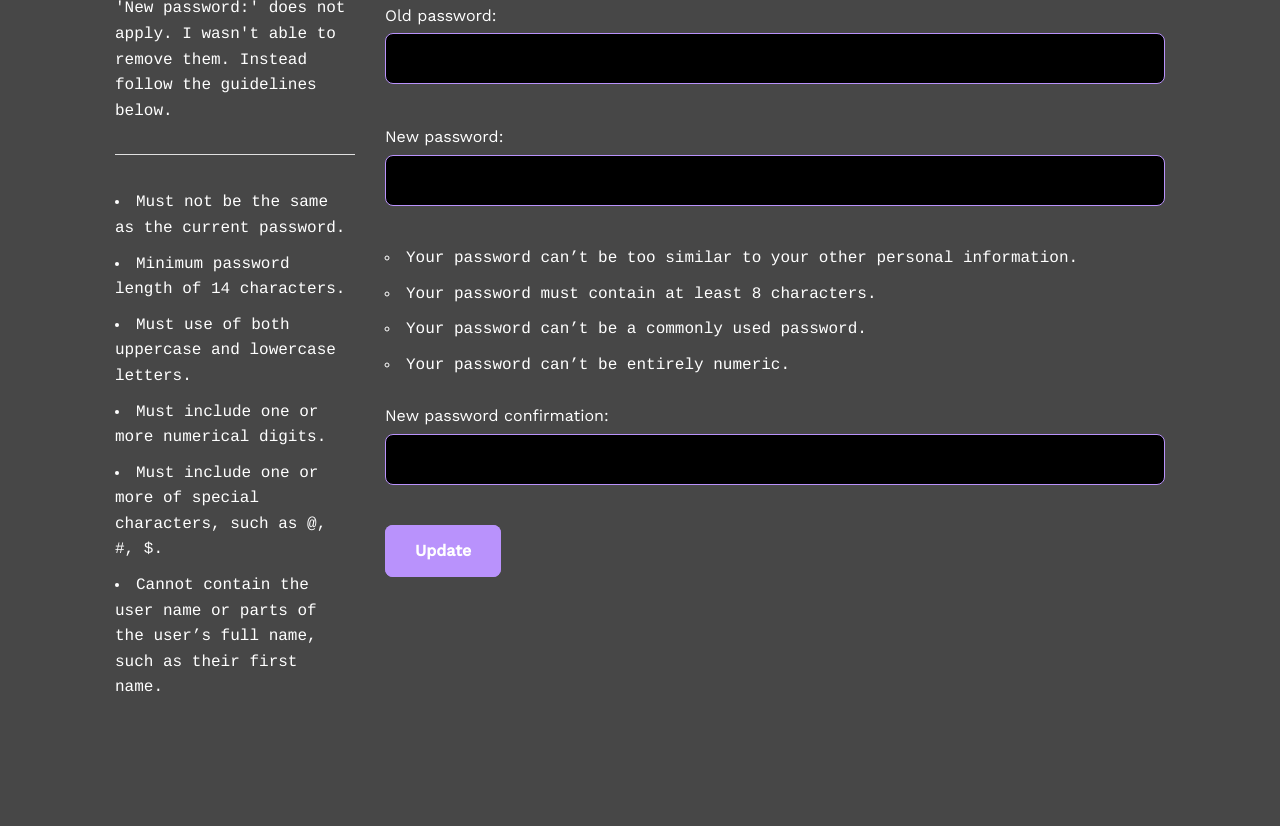
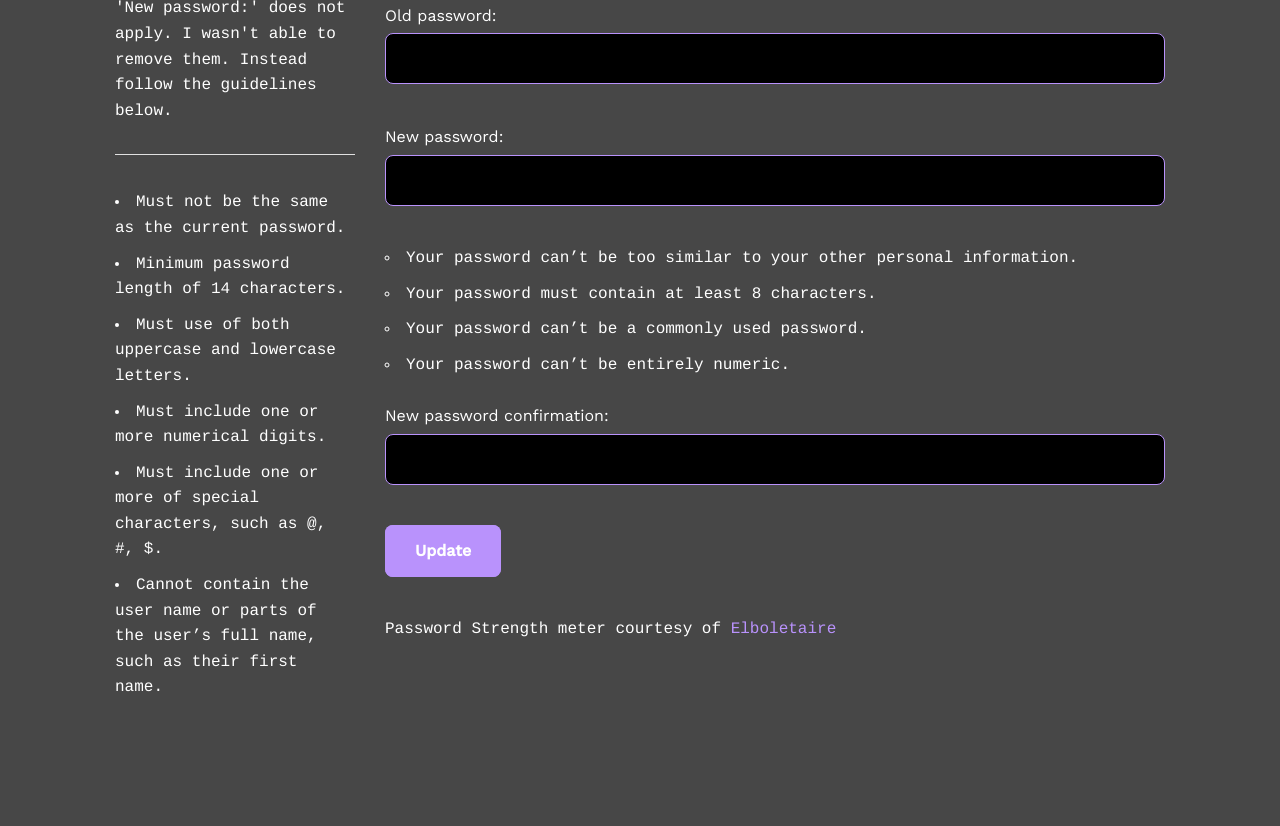
Before and after one commit to erikburmeister/TTH_TD_Project_7, a Django app: a page that uses user_profile/accounts/templates/accounts/layout.html in a window 1280 px wide. Shown: the part 176-1002 px from the top of the page. Run offline with Django 3.2, Linux system fonts and the light colour scheme; some libraries are stand-ins or nearby versions.

Commit message:
Fixed password Issue & added credit to plugins in page.

```diff
--- a/user_profile/accounts/templates/accounts/change_password.html
+++ b/user_profile/accounts/templates/accounts/change_password.html
@@ -25,5 +25,8 @@
         {{ change_password_form.as_p }}
         <input type="submit" class="button-primary" value="Update">
     </form>
+    <p>Password Strength meter courtesy of
+        <a href="https://github.com/elboletaire/password-strength-meter">Elboletaire</a>
+    </p>
 </div>
 {% endblock %}
--- a/user_profile/accounts/templates/accounts/edit_account.html
+++ b/user_profile/accounts/templates/accounts/edit_account.html
@@ -10,4 +10,7 @@
     {{ image_update_form.as_p }}
     <input type="submit" class="button-primary" value="Update">
 </form>
+<p>Text Editor courtesy of
+    <a href="https://www.tiny.cloud/">Tiny</a>
+</p>
 {% endblock %}
--- a/user_profile/accounts/templates/accounts/layout.html
+++ b/user_profile/accounts/templates/accounts/layout.html
@@ -49,7 +49,7 @@
     });
     </script>
 
-    <!-- Password Strength Meter
+    <!-- Password Strength Meter from https://github.com/elboletaire/password-strength-meter
     –––––––––––––––––––––––––––––––––––––––––––––––––– -->
     <script src="{% static 'accounts/js/password.min.js' %}"></script>
     <link type="text/css" rel="stylesheet" href="{% static 'accounts/css/password.min.css' %}" />
@@ -58,7 +58,6 @@
 
     <!-- Image manipulator
     https://jsfiddle.net/a12tmgew/ -->
-
 
 </head>
 <body>
```
